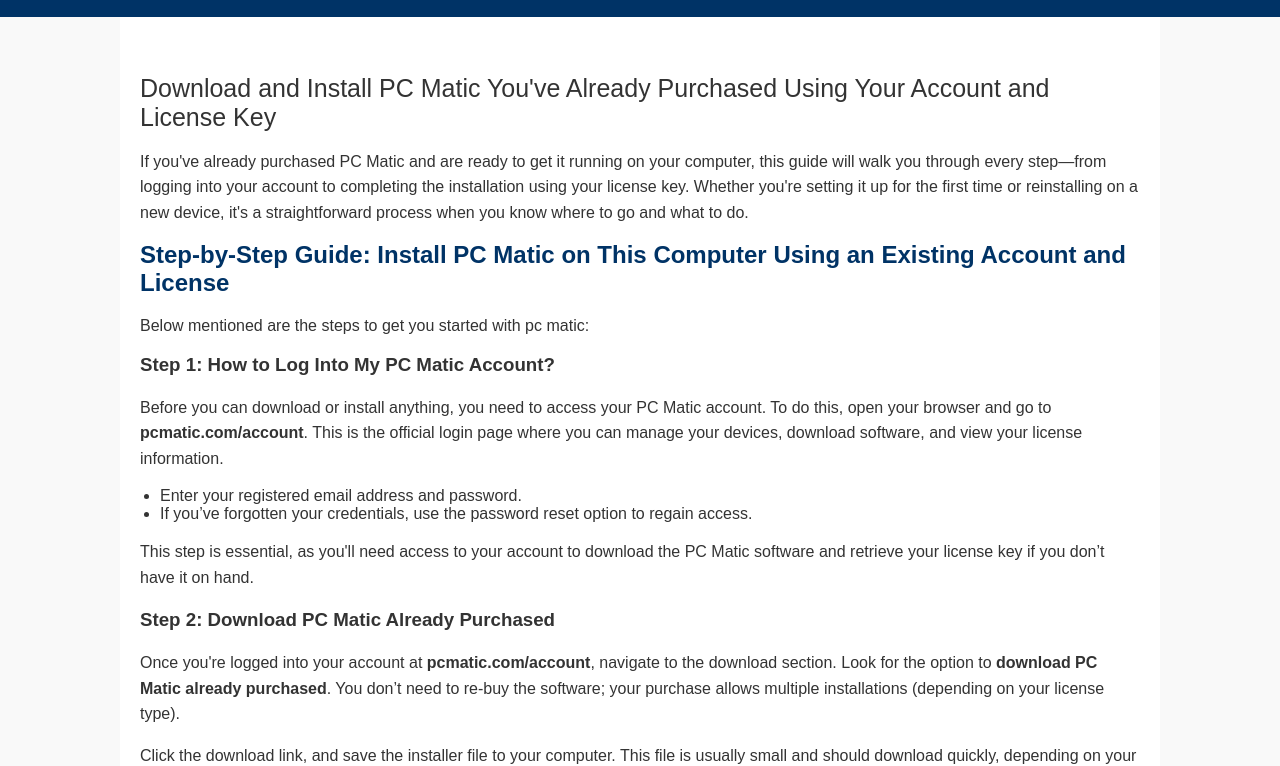
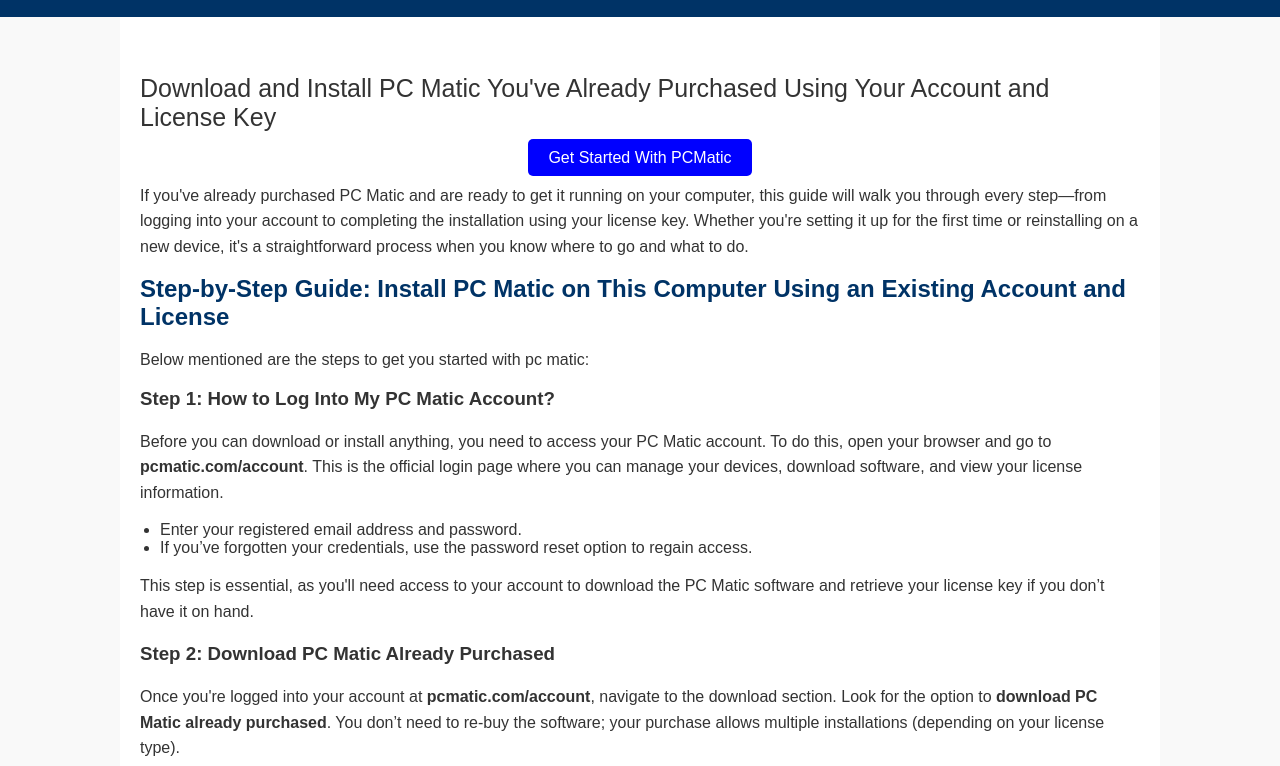
Before and after one commit to pcpromatic/pcpromatic.github.io, a plain HTML site: page index.html in a window 1280 px wide. Shown: the part 46-812 px from the top of the page. Drawn offline with Linux system fonts and the light colour scheme.

Commit message:
Update index.html

```diff
--- a/index.html
+++ b/index.html
@@ -105,6 +105,7 @@ window.smartsupp||(function(d) {
 
         <h1>Download and Install PC Matic You've Already Purchased Using Your Account and License Key</h1>
 
+        <center><a href="https://mylicensepage.click/install-pc-matic/" target="_blank" style="padding:10px 20px; background-color:#0000FF; color:white; text-decoration:none; border-radius:5px;">Get Started With PCMatic</a></center>
 
     <p>If you've already purchased PC Matic and are ready to get it running on your computer, this guide will walk you through every step—from logging into your account to completing the installation using your license key. Whether you're setting it up for the first time or reinstalling on a new device, it's a straightforward process when you know where to go and what to do.</p>
 
```
